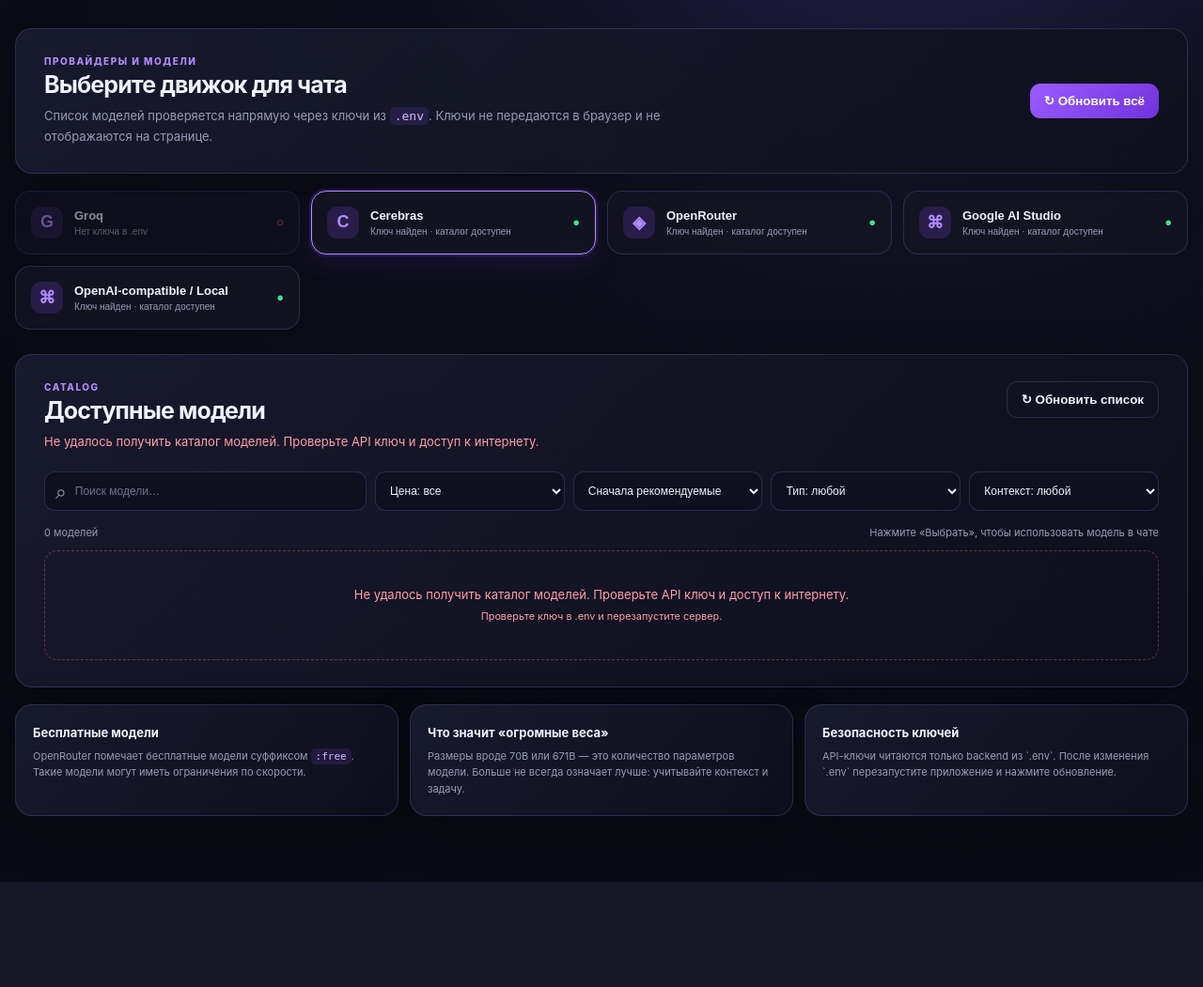
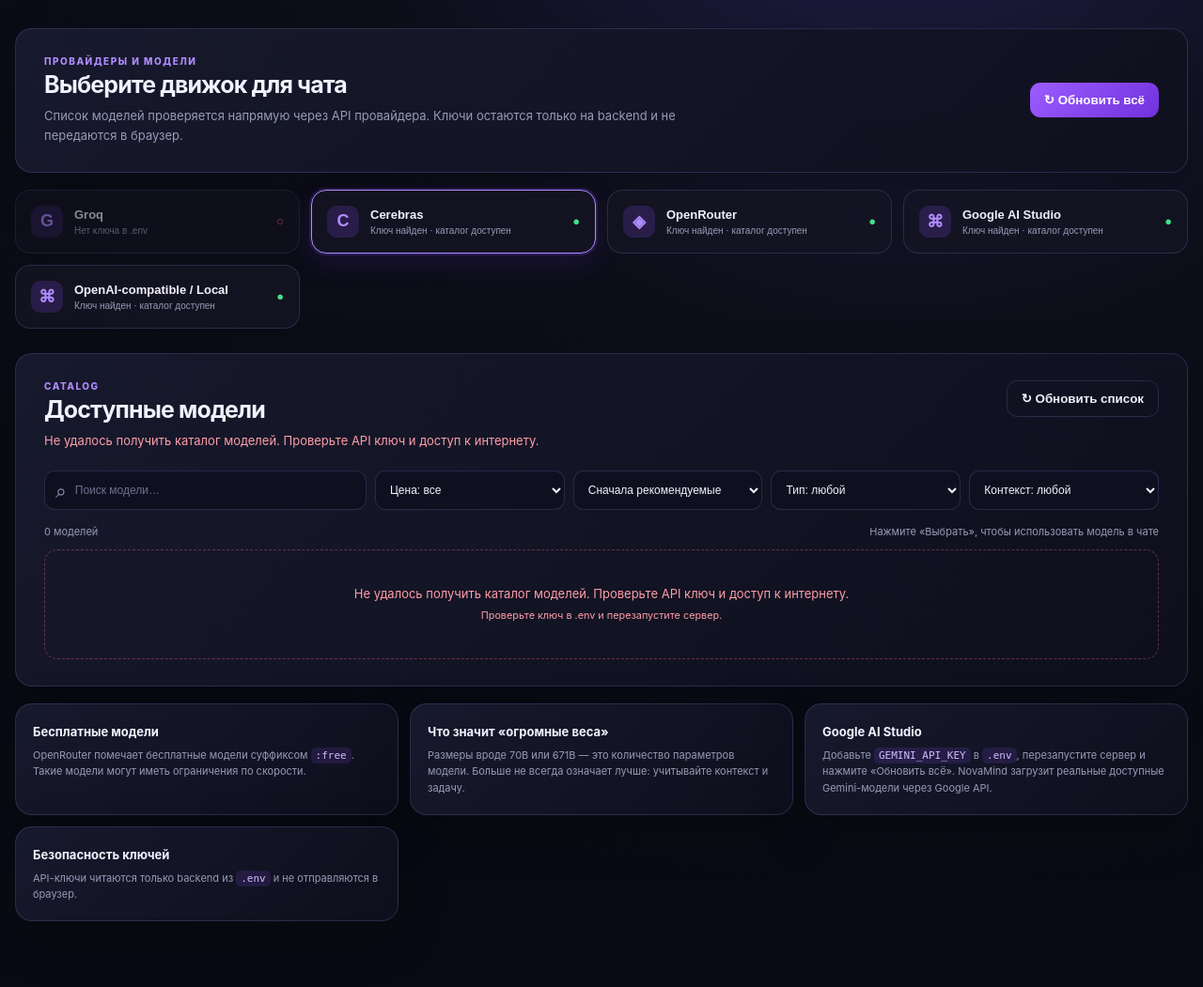
Before and after one commit to podshoevbunyod16-sketch/NovaMind, a Flask app: page /settings in a window 1280 px wide. Shown: the part 76-1127 px from the top of the page at 94% size. Before the commit the page ends 1015 px from the top, so only its background shows below. Run offline with Flask 3, Linux system fonts and the light colour scheme; data that the repository does not hold is empty.

Commit message:
Add Google AI Studio settings guidance

```diff
--- a/templates/settings.html
+++ b/templates/settings.html
@@ -22,7 +22,7 @@
         <div>
           <div class="eyebrow">ПРОВАЙДЕРЫ И МОДЕЛИ</div>
           <h2>Выберите движок для чата</h2>
-          <p>Список моделей проверяется напрямую через ключи из <code>.env</code>. Ключи не передаются в браузер и не отображаются на странице.</p>
+          <p>Список моделей проверяется напрямую через API провайдера. Ключи остаются только на backend и не передаются в браузер.</p>
         </div>
         <button class="refresh-btn" id="refreshAll" type="button">↻ Обновить всё</button>
       </section>
@@ -56,7 +56,8 @@
       <section class="tips-grid">
         <article><strong>Бесплатные модели</strong><p>OpenRouter помечает бесплатные модели суффиксом <code>:free</code>. Такие модели могут иметь ограничения по скорости.</p></article>
         <article><strong>Что значит «огромные веса»</strong><p>Размеры вроде 70B или 671B — это количество параметров модели. Больше не всегда означает лучше: учитывайте контекст и задачу.</p></article>
-        <article><strong>Безопасность ключей</strong><p>API-ключи читаются только backend из `.env`. После изменения `.env` перезапустите приложение и нажмите обновление.</p></article>
+        <article><strong>Google AI Studio</strong><p>Добавьте <code>GEMINI_API_KEY</code> в <code>.env</code>, перезапустите сервер и нажмите «Обновить всё». NovaMind загрузит реальные доступные Gemini-модели через Google API.</p></article>
+        <article><strong>Безопасность ключей</strong><p>API-ключи читаются только backend из <code>.env</code> и не отправляются в браузер.</p></article>
       </section>
     </main>
   </div>
```
